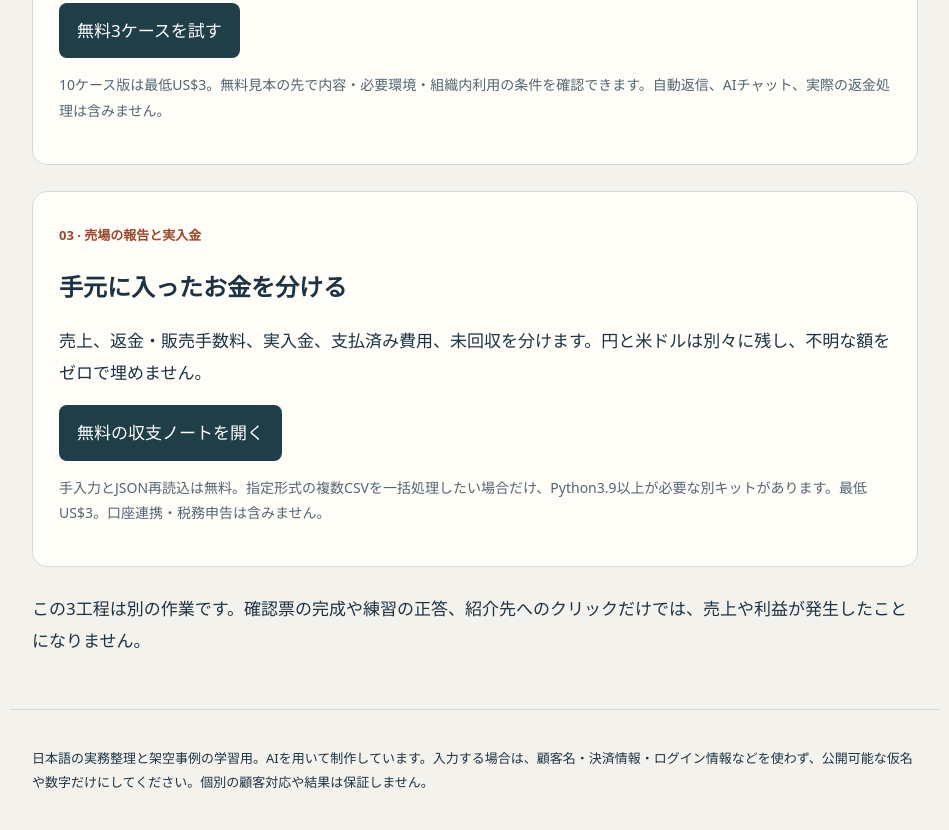
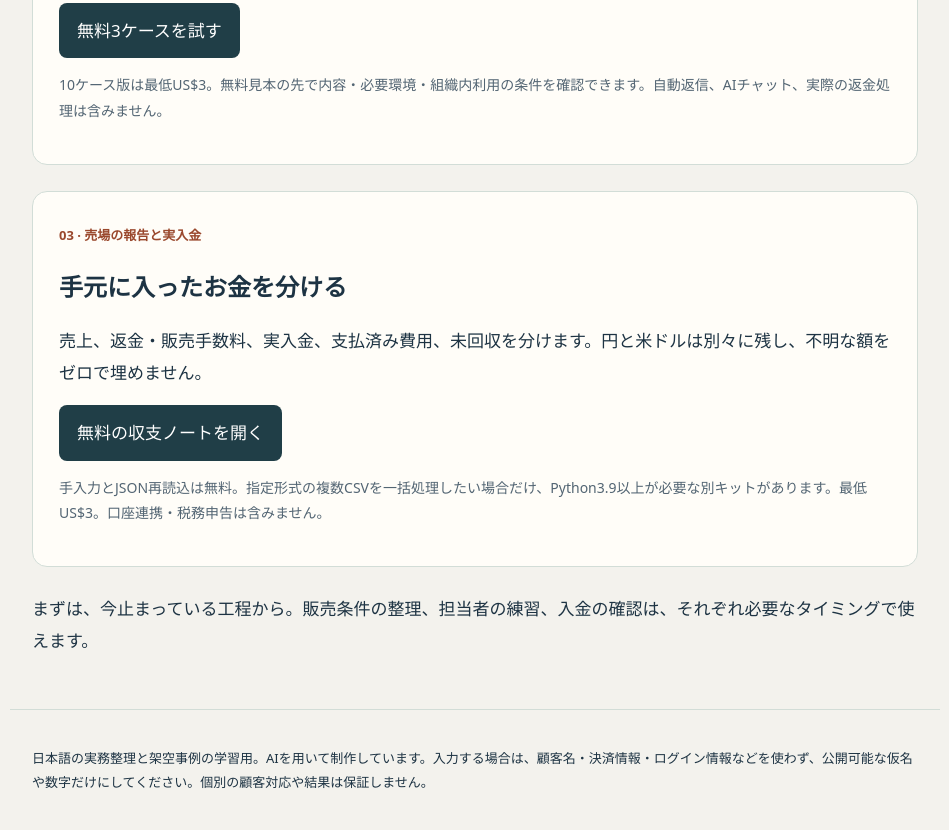
Before and after one commit to tomoka-uzumaki-ai/reply-review-desk-jp, a plain HTML site: page seller-desk/index.html in a window 1280 px wide. Shown: the part 1002-1832 px from the top of the page, without its empty margins (165-1114 px from the left). Drawn offline with Linux system fonts and the light colour scheme.

Commit message:
Keep the seller guide focused on buyer next steps

```diff
--- a/seller-desk/index.html
+++ b/seller-desk/index.html
@@ -2,4 +2,4 @@
 <section class="step"><span class="eyebrow">01 · 販売前</span><h2>購入前に伝える条件をそろえる</h2><p>提供形式、必要環境、利用範囲、問い合わせの扱いなどを整理します。売場の条件や、実際に提供できる内容を確認する担当者が使う票です。</p><a class="cta" href="https://tomoka-uzumaki-ai.github.io/private-care-check-jp/merchant-sheet/">無料の販売条件票を開く</a><p class="note">入力した条件を法的に有効と認定するものではありません。未確認の条件を、確約した約束へ変えないでください。</p></section>
 <section class="step"><span class="eyebrow">02 · 担当者への引継ぎ</span><h2>同じ根拠で、次の確認を選ぶ</h2><p>購入時の条件・確認済みの事実・未決の判断を、架空のケースで練習します。違う答えになった場合は、何を確認済みと扱ったかを比べられます。</p><a class="cta" href="../">無料3ケースを試す</a><p class="note">10ケース版は最低US$3。無料見本の先で内容・必要環境・組織内利用の条件を確認できます。自動返信、AIチャット、実際の返金処理は含みません。</p></section>
 <section class="step"><span class="eyebrow">03 · 売場の報告と実入金</span><h2>手元に入ったお金を分ける</h2><p>売上、返金・販売手数料、実入金、支払済み費用、未回収を分けます。円と米ドルは別々に残し、不明な額をゼロで埋めません。</p><a class="cta" href="https://tomoka-uzumaki-ai.github.io/private-care-check-jp/seller-finance/">無料の収支ノートを開く</a><p class="note">手入力とJSON再読込は無料。指定形式の複数CSVを一括処理したい場合だけ、Python3.9以上が必要な別キットがあります。最低US$3。口座連携・税務申告は含みません。</p></section>
-<p>この3工程は別の作業です。確認票の完成や練習の正答、紹介先へのクリックだけでは、売上や利益が発生したことになりません。</p></main><footer>日本語の実務整理と架空事例の学習用。AIを用いて制作しています。入力する場合は、顧客名・決済情報・ログイン情報などを使わず、公開可能な仮名や数字だけにしてください。個別の顧客対応や結果は保証しません。</footer></body></html>
+<p>まずは、今止まっている工程から。販売条件の整理、担当者の練習、入金の確認は、それぞれ必要なタイミングで使えます。</p></main><footer>日本語の実務整理と架空事例の学習用。AIを用いて制作しています。入力する場合は、顧客名・決済情報・ログイン情報などを使わず、公開可能な仮名や数字だけにしてください。個別の顧客対応や結果は保証しません。</footer></body></html>
```
